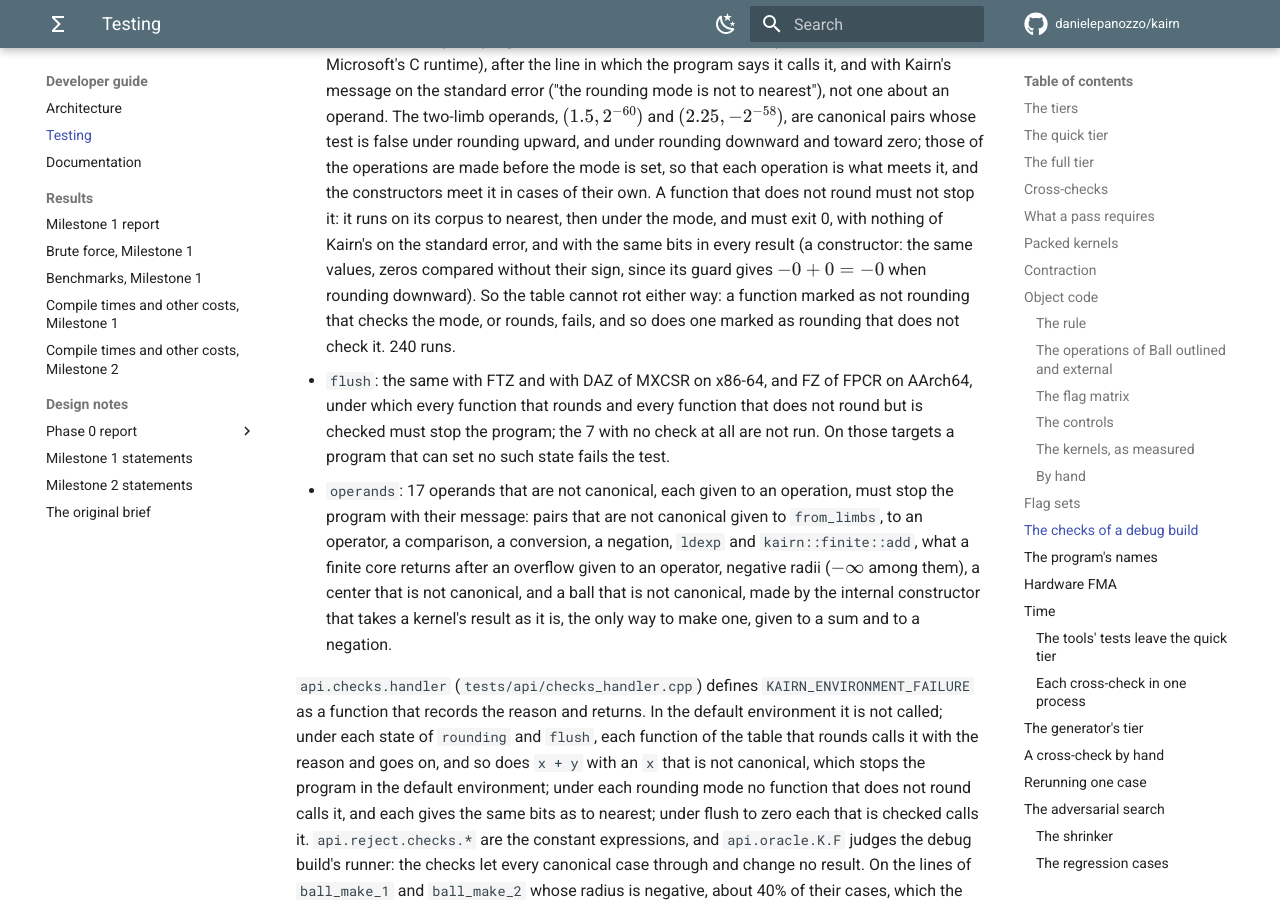
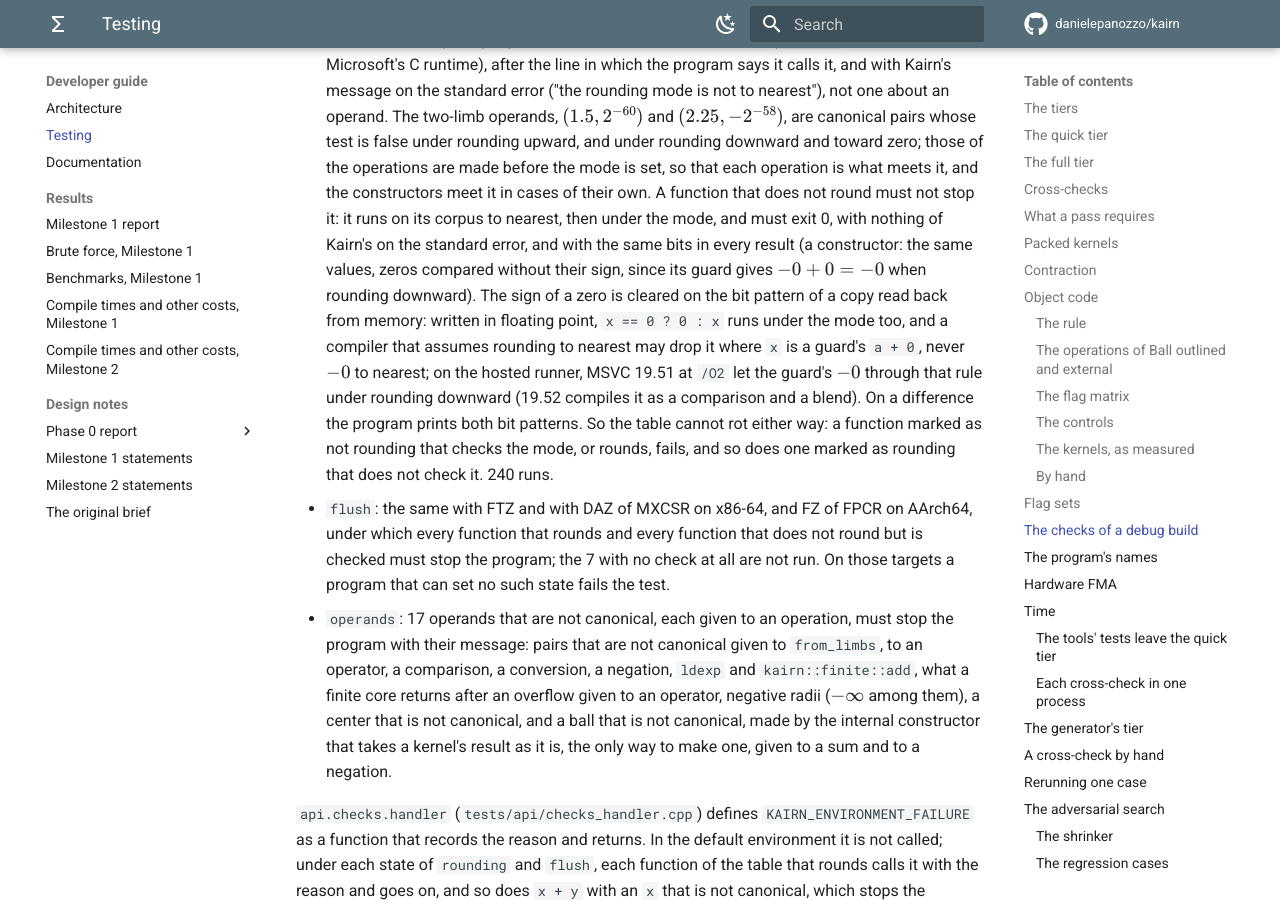
Before and after one commit to danielepanozzo/kairn, an MkDocs documentation site: the page built from docs/developer/testing.md, in a window 1280 px wide and 900 px high, scrolled down 25570 px. Built offline with MkDocs 1.6.1 and Material for MkDocs 9.7.7, drawn with Linux system fonts in a browser that asks for light colours; comment, search, counter and statistics services are not loaded.

Commit message:
Tests of the debug checks: the zero rule of the constructors on the bit pattern
The test of the functions that do not round compares the results of a constructor under each
rounding mode with those to nearest, zeros without their sign, since the guard a + 0 gives
-0 + 0 = -0 when rounding downward. The rule was x == 0 ? 0 : x in floating point, and it runs
under the directed mode: with MSVC 19.51 at /O2 (the hosted runner) the six constructors of the
table failed under rounding downward only, at the first result of a -0 operand, so the rule let the
guard's -0 through there (MSVC 19.52 compiles it as a comparison and a blend, and passes). Under
/fp:precise a compiler may assume rounding to nearest, where a + 0 is never -0, and drop the rule
or compute it as x + 0. The library is right: the value is a under every mode, only the sign of a
zero differs, which is what the rule allows. The rule is now decided on the bit pattern of a copy
read back from a volatile object, which no assumption about the mode can change; on a difference
checks.cpp and checks_handler.cpp print both bit patterns.

Co-Authored-By: Claude Opus 5.5 <noreply@anthropic.com>
Claude-Session: https://claude.ai/code/session_01ULwCxzT6Dhw9xUiTw8mJz1

```diff
--- a/docs/developer/testing.md
+++ b/docs/developer/testing.md
@@ -684,8 +684,13 @@ center and every radius that is not negative.
   runs on its corpus to nearest, then under the mode, and must exit 0, with nothing of Kairn's on
   the standard error, and with the same bits in every result (a constructor: the same values,
   zeros compared without their sign, since its guard gives $-0 + 0 = -0$ when rounding downward).
-  So the table cannot rot either way: a function marked as not rounding that checks the mode, or
-  rounds, fails, and so does one marked as rounding that does not check it. 240 runs.
+  The sign of a zero is cleared on the bit pattern of a copy read back from memory: written in
+  floating point, `x == 0 ? 0 : x` runs under the mode too, and a compiler that assumes rounding
+  to nearest may drop it where `x` is a guard's `a + 0`, never $-0$ to nearest; on the hosted
+  runner, MSVC 19.51 at `/O2` let the guard's $-0$ through that rule under rounding downward
+  (19.52 compiles it as a comparison and a blend). On a difference the program prints both bit
+  patterns. So the table cannot rot either way: a function marked as not rounding that checks the
+  mode, or rounds, fails, and so does one marked as rounding that does not check it. 240 runs.
 - `flush`: the same with FTZ and with DAZ of MXCSR on x86-64, and FZ of FPCR on AArch64, under
   which every function that rounds and every function that does not round but is checked must
   stop the program; the 7 with no check at all are not run. On those targets a program that can
```
Also changed, not shown: 3 other files.
